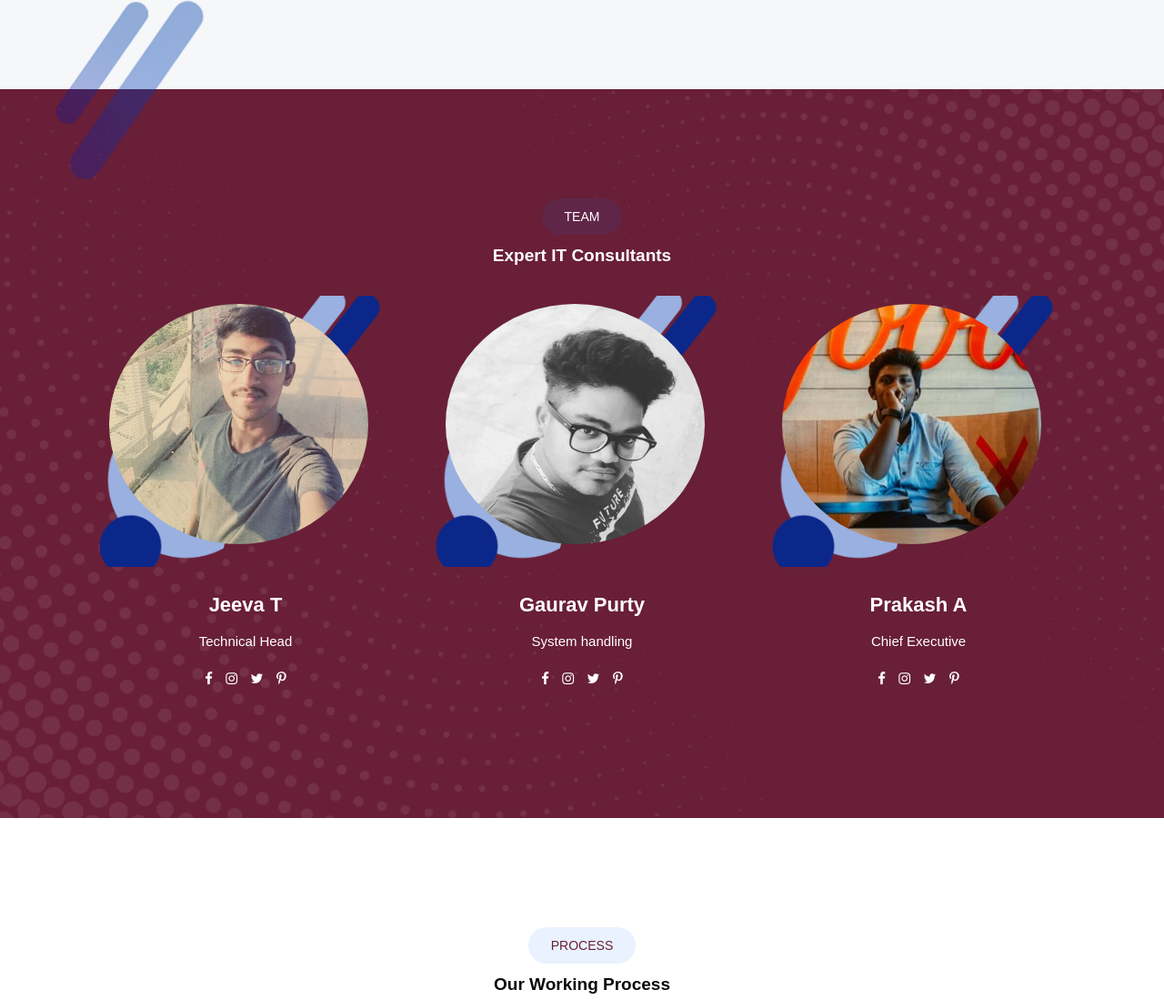
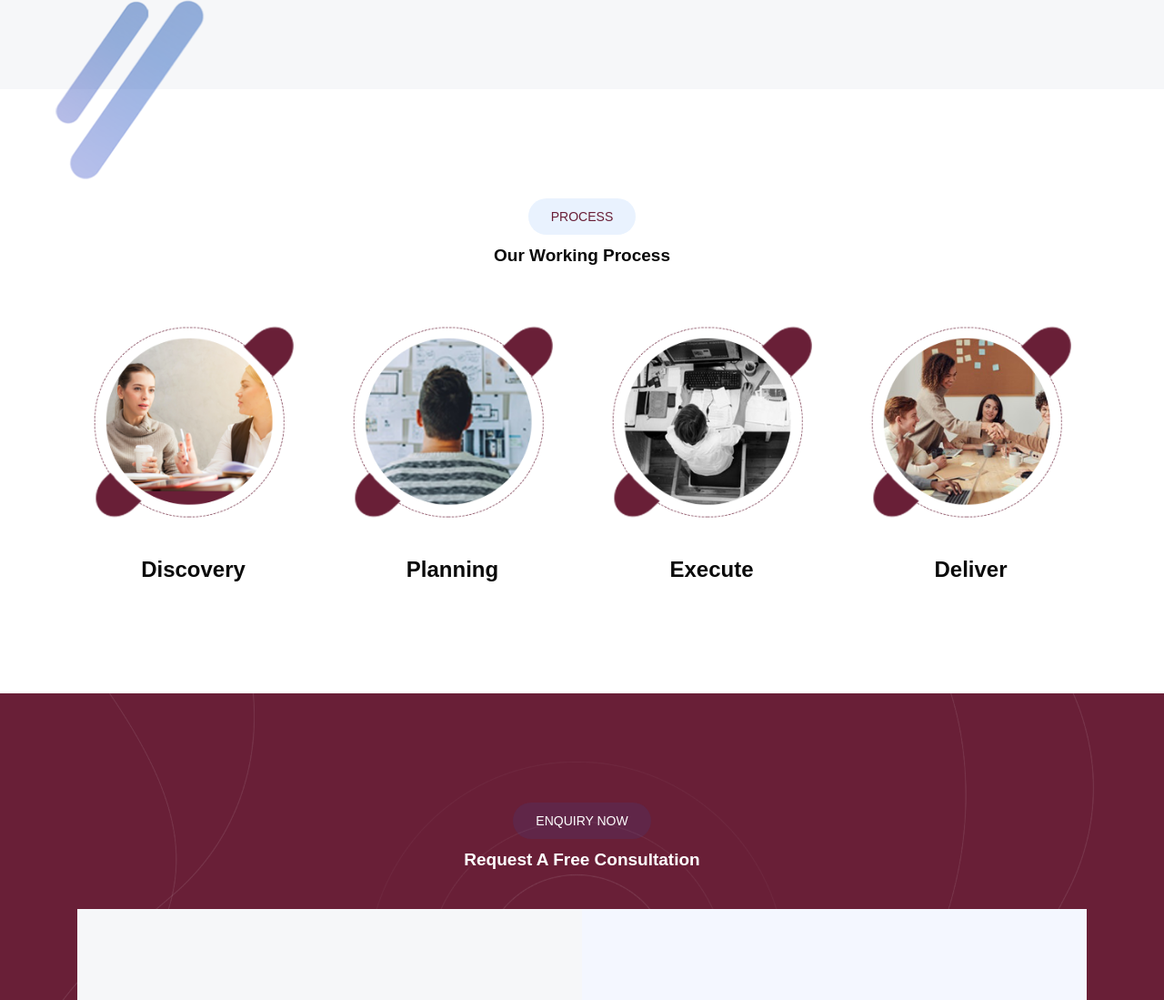
Before and after one commit to Atsaran-com/T-r-i-n-i-t-y, a plain HTML site: page About.html in a window 1280 px wide. Shown: the part 1289-2388 px from the top of the page at 91% size. Drawn offline with Linux system fonts and the light colour scheme; grey boxes are pictures that could not be loaded; files whose address does not match are found by name; a web font is replaced by a local one.

Commit message:
Add files via upload

```diff
--- a/About.html
+++ b/About.html
@@ -219,76 +219,6 @@
             </div>
             <!-- About Section End -->
 
-            <!-- Team Section Start -->
-            <div class="rs-team pt-120 pb-120 md-pt-80 md-pb-80 xs-pb-54">
-                <div class="sec-title2 text-center mb-30">
-                    <span class="sub-text style-bg white-color">Team</span>
-                    <h2 class="title white-color">
-                        Expert IT Consultants
-                    </h2>
-                </div>
-                <div class="container">
-                    <div class="container">
-                        <div class="rs-carousel owl-carousel" data-loop="true" data-items="3" data-margin="30" data-autoplay="true" data-hoverpause="true" data-autoplay-timeout="5000" data-smart-speed="800" data-dots="false" data-nav="false" data-nav-speed="false" data-center-mode="false" data-mobile-device="1" data-mobile-device-nav="false" data-mobile-device-dots="true" data-ipad-device="2" data-ipad-device-nav="false" data-ipad-device-dots="true" data-ipad-device2="2" data-ipad-device-nav2="false" data-ipad-device-dots2="true" data-md-device="3" data-md-device-nav="false" data-md-device-dots="true">
-                            <div class="team-item-wrap">
-                                <div class="team-wrap">
-                                    <div class="image-inner">
-                                        <a href="single-team.html"><img src="images/team/1.jpg" alt=""></a>
-                                    </div>
-                                </div>
-                                <div class="team-content text-center">
-                                    <h4 class="person-name"><a href="single-team.html">Prakash A </a></h4>
-                                    <span class="designation">Chief Executive</span>
-                                    <ul class="team-social">
-                                        <li><a href="#"><i class="fa fa-facebook"></i></a></li>
-                                        <li><a href="#"><i class="fa fa-instagram"></i></a></li>
-                                        <li><a href="#"><i class="fa fa-twitter"></i></a></li>
-                                        <li><a href="#"><i class="fa fa-pinterest-p"></i></a></li>
-                                    </ul>
-                                </div>
-                            </div>
-                            <div class="team-item-wrap">
-                                <div class="team-wrap">
-                                    <div class="image-inner">
-                                        <a href="single-team.html"><img src="images/team/2.jpg" alt=""></a>
-                                    </div>
-                                </div>
-                                <div class="team-content text-center">
-                                    <h4 class="person-name"><a href="single-team.html">Jeeva T</a></h4>
-                                    <span class="designation">Technical Head</span>
-                                    <ul class="team-social">
-                                        <li><a href="#"><i class="fa fa-facebook"></i></a></li>
-                                        <li><a href="#"><i class="fa fa-instagram"></i></a></li>
-                                        <li><a href="#"><i class="fa fa-twitter"></i></a></li>
-                                        <li><a href="#"><i class="fa fa-pinterest-p"></i></a></li>
-                                    </ul>
-                                </div>
-                            </div>
-                            <div class="team-item-wrap">
-                                <div class="team-wrap">
-                                    <div class="image-inner">
-                                        <a href="single-team.html"><img src="images/team/3.jpg" alt=""></a>
-                                    </div>
-                                </div>
-                                <div class="team-content text-center">
-                                    <h4 class="person-name"><a href="single-team.html">Gaurav Purty</a></h4>
-                                    <span class="designation">System handling</span>
-                                    <ul class="team-social">
-                                        <li><a href="#"><i class="fa fa-facebook"></i></a></li>
-                                        <li><a href="#"><i class="fa fa-instagram"></i></a></li>
-                                        <li><a href="#"><i class="fa fa-twitter"></i></a></li>
-                                        <li><a href="#"><i class="fa fa-pinterest-p"></i></a></li>
-                                    </ul>
-                                </div>
-                            </div>
-
-                                </div>
-                            </div>
-                        </div>
-                    </div>
-                </div>
-            </div>
-            <!-- Team Section End -->
 
             <!-- Process Section Start -->
             <div class="rs-process style2 pt-120 pb-120 md-pt-80 md-pb-73">
```
